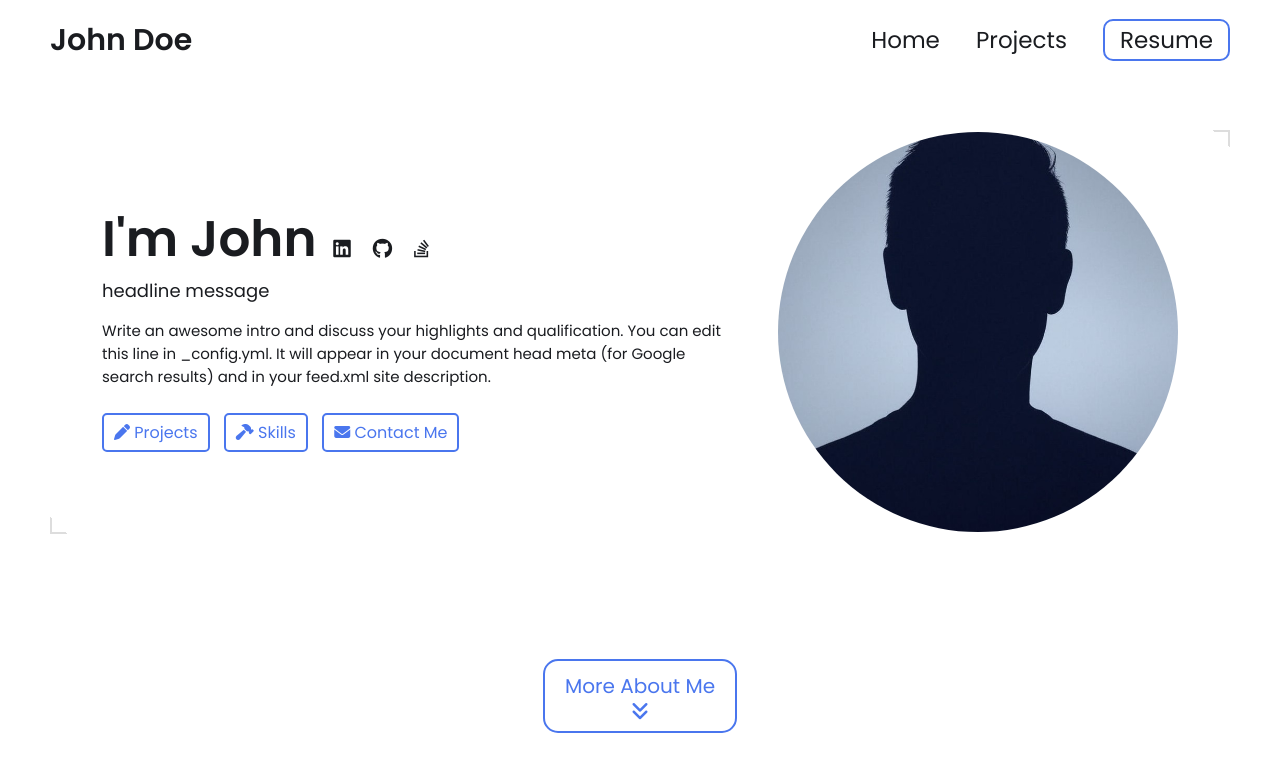
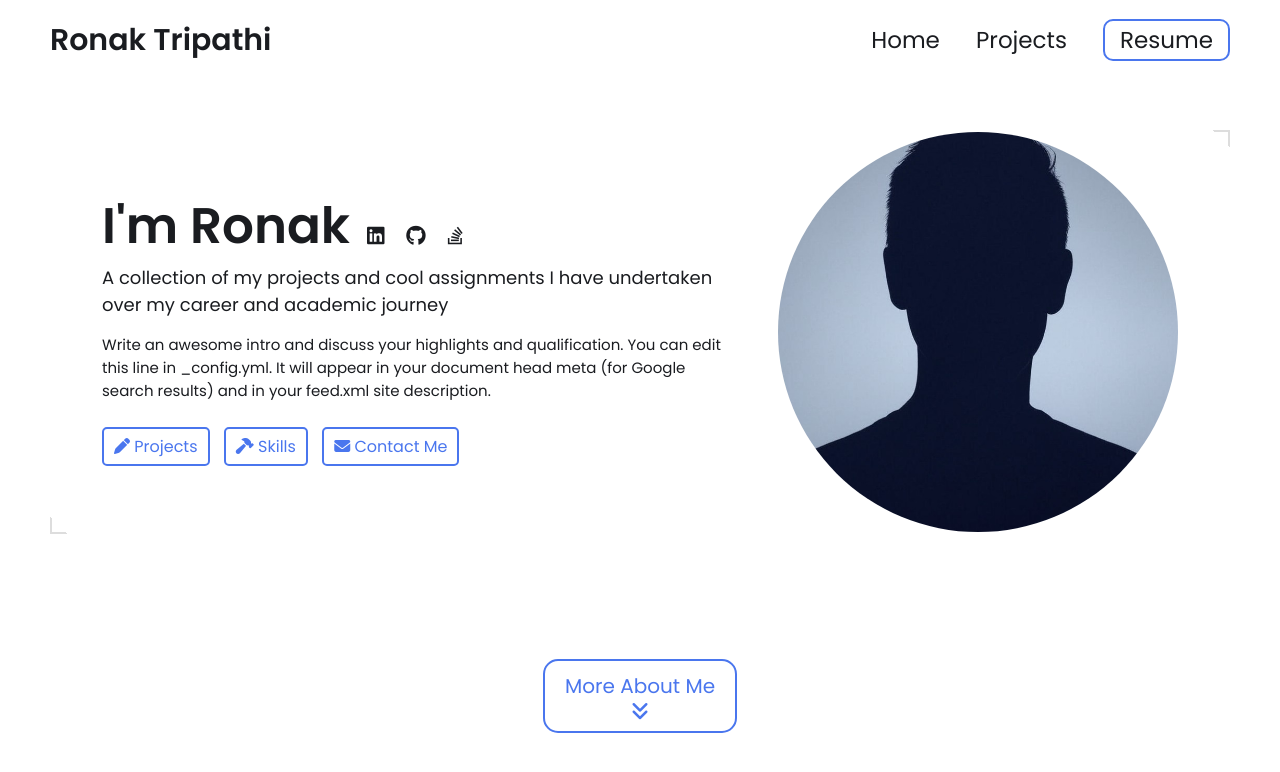
Before and after one commit to ronakTripathi-44/ronakTripathi-44.github.io, a Jekyll site: the page built from index.html, in a window 1280 px wide and 900 px high. Shown: the top 772 px of the window. Built offline with Jekyll 4.4.1, drawn with Linux system fonts in a browser that asks for light colours.

Commit message:
Update _config.yml

```diff
--- a/_config.yml
+++ b/_config.yml
@@ -7,13 +7,13 @@
 
 # Main Page Setup
 
-title: John Doe's Portfolio # This is what shows up in the tab of the browser
+title: Ronak Tripathi's Portfolio # This is what shows up in the tab of the browser
 
 
 
 # Hero Section
-name: John Doe
-headline: headline message
+name: Ronak Tripathi
+headline: A collection of my projects and cool assignments I have undertaken over my career and academic journey
 description: >- # dont remove this line. this will ignore all new lines until the next section
   Write an awesome intro and discuss your highlights and qualification. You can edit this
   line in _config.yml. It will appear in your document head meta (for
```
